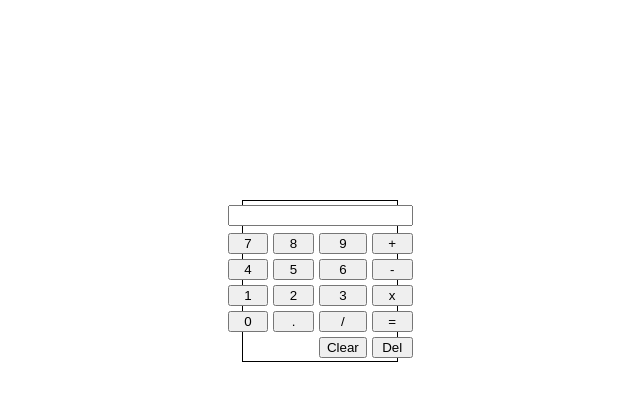
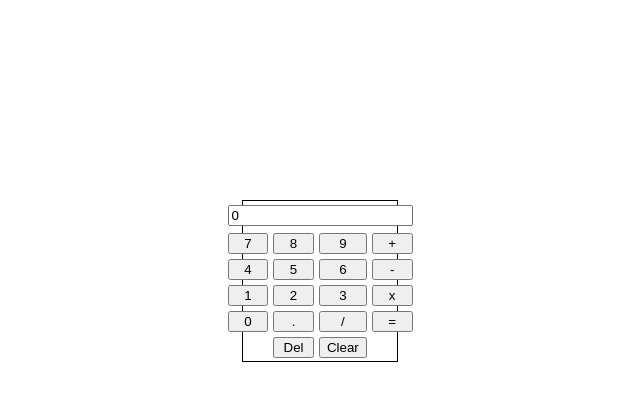
Before and after one commit to LorenzoLiwanag/Calculator, a plain HTML site: page index.html in a window 1280 px wide. Both pictures are taken after a click on the button "Clear". Shown: the whole page, without its empty margins (320-960 px from the left). Drawn offline with Linux system fonts and the light colour scheme.

Commit message:
minor fixes

```diff
--- a/Calculator.js
+++ b/Calculator.js
@@ -3,6 +3,8 @@ const numberButtons = document.querySelectorAll(".numberBtn");
 const operationButtons = document.querySelectorAll(".operationBtn");
 const deleteBtn = document.getElementById("deleteBtn");
 const clearBtn = document.getElementById("clearBtn");
+
+const defaultValue = screen.value = 0;
 
 numberButtons.forEach(button => {
     button.addEventListener("click", ()=> {
@@ -21,5 +23,5 @@ deleteBtn.addEventListener("click", () => {
 })
 
 clearBtn.addEventListener("click", () => {
-    screen.value = null;
+    screen.value = defaultValue;
 })
--- a/index.html
+++ b/index.html
@@ -29,9 +29,8 @@
             <button class="operationBtn">/</button>
             <button id ="resultBtn">=</button>
             <span></span>
-            <span></span>
+            <button id="deleteBtn">Del</button>
             <button id ="clearBtn">Clear</button>
-            <button id="deleteBtn">Del</button>
         </div>
     </div>
 
```
